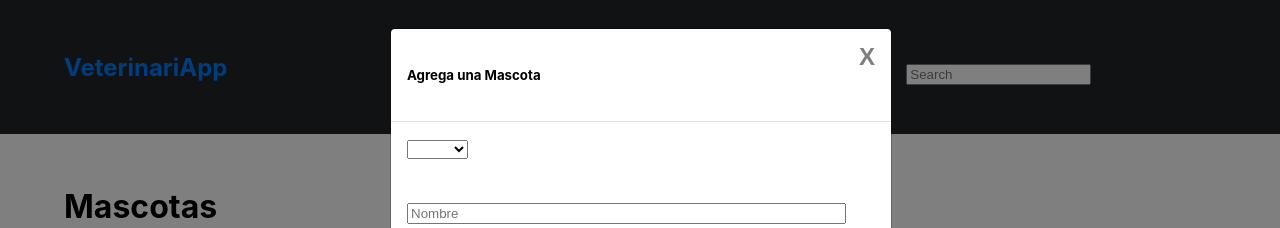
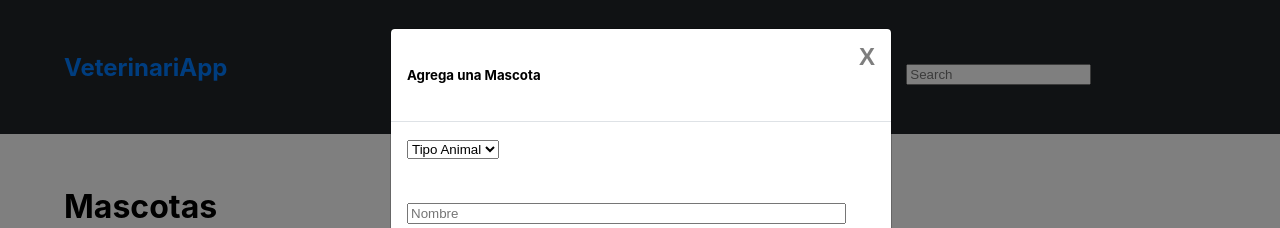
Before and after one commit to cordobacesar29/react-veterinaria, a React (Create React App) app: page / in a window 1280 px wide. Both pictures are taken after a click on the button "Nueva". Shown: the top 228 px of the page. Built offline with nearby package versions, Linux system fonts and the light colour scheme.

Commit message:
agregar options al Select con props

```diff
--- a/src/component/Modal/Modal.js
+++ b/src/component/Modal/Modal.js
@@ -12,7 +12,15 @@ export const Modal = () => {
                         <ModalHeader/>
                         <div className="modal-body">
                             <form id="form">
-                                <Select/>
+                                <Select options = {[
+                                        {valor: "Tipo Animal", etiqueta:"Tipo Animal"},
+                                        {valor: "Perro", etiqueta:"Perro"},
+                                        {valor: "Gato", etiqueta:"Gato"},
+                                        {valor:"Pájaro", etiqueta:"Pájaro"},
+                                        {valor:"Otro", etiqueta:"Otro"}
+                                    ]}
+                                    nombreCampo="Tipo Animal"
+                                />
                                 <div className="form-row">
                                     <div className="col">
                                         <input id="input-nombre" type="text" className="form-control" placeholder="Nombre" aria-label="Nombre"/>
--- a/src/component/Select/Select.js
+++ b/src/component/Select/Select.js
@@ -1,22 +1,23 @@
 import React from 'react';
+import './Select.css';
 
-export const Select = () => {
+export const Select = ({options = [], nombreCampo = "vacio" }) => {
     return(
-        <div className="row mb-3">
-            <div className="col">
         <select
             defaultValue="Tipo"
             id="tipo"
             className="form-select"
             aria-label="Default select example"
         >
-                    <option></option>
-                    <option value="Perro">Perro</option>
-                    <option value="Gato">Gato</option>
-                    <option value="Pájaro">Pájaro</option>
-                    <option value="Otro">Otro</option>
+
+            {options.map(({valor,etiqueta}, index) =>(
+                <option
+                    key={`${nombreCampo}-${index}-${valor}-${etiqueta}`}
+                    value={valor}
+                >
+                    {etiqueta}
+                </option>
+            ))}
         </select>
-            </div>
-        </div>
     )
 }
```
Lines whose indentation alone changed are shown as unchanged.
